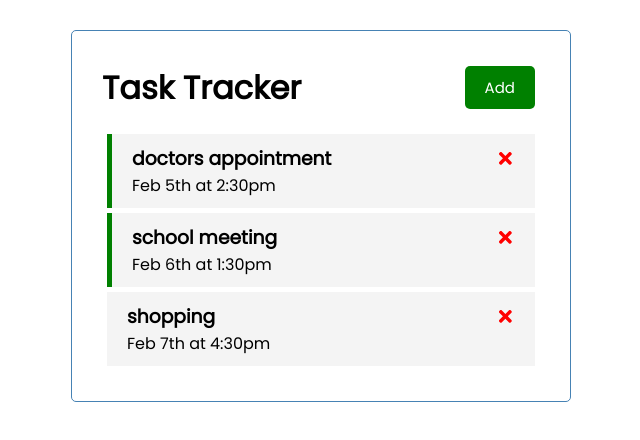
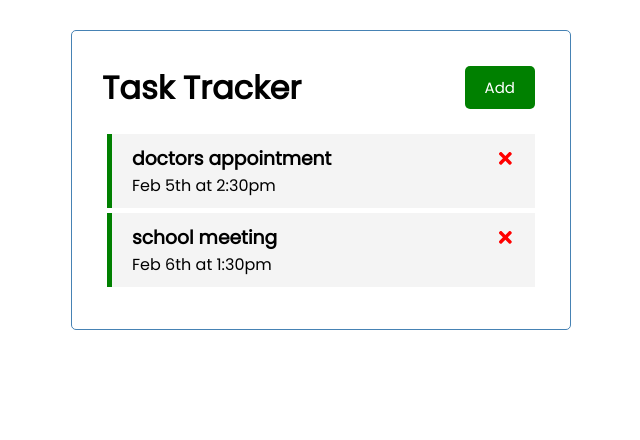
Before and after one commit to yangcodes/reacttasktracker, a React (Create React App) app: page / in a window 1280 px wide. Shown: the top 440 px of the page, without its empty margins (319-959 px from the left). Built offline with nearby package versions, Linux system fonts and the light colour scheme; data requests are answered from the project's data file.

Commit message:
deleted task from server

```diff
--- a/db.json
+++ b/db.json
@@ -11,12 +11,6 @@
       "text": "school meeting",
       "day": "Feb 6th at 1:30pm",
       "reminder": true
-    },
-    {
-      "id": 3,
-      "text": "shopping",
-      "day": "Feb 7th at 4:30pm",
-      "reminder": false
     }
   ]
 }
--- a/src/App.js
+++ b/src/App.js
@@ -31,7 +31,10 @@ const App = () => {
   };
 
   //delete task
-  const deleteTask = (id) => {
+  const deleteTask = async (id) => {
+    await fetch(`http://localhost:5000/tasks/${id}`, {
+      method: "DELETE",
+    });
     setTasks(tasks.filter((task) => task.id !== id));
   };
 
```
